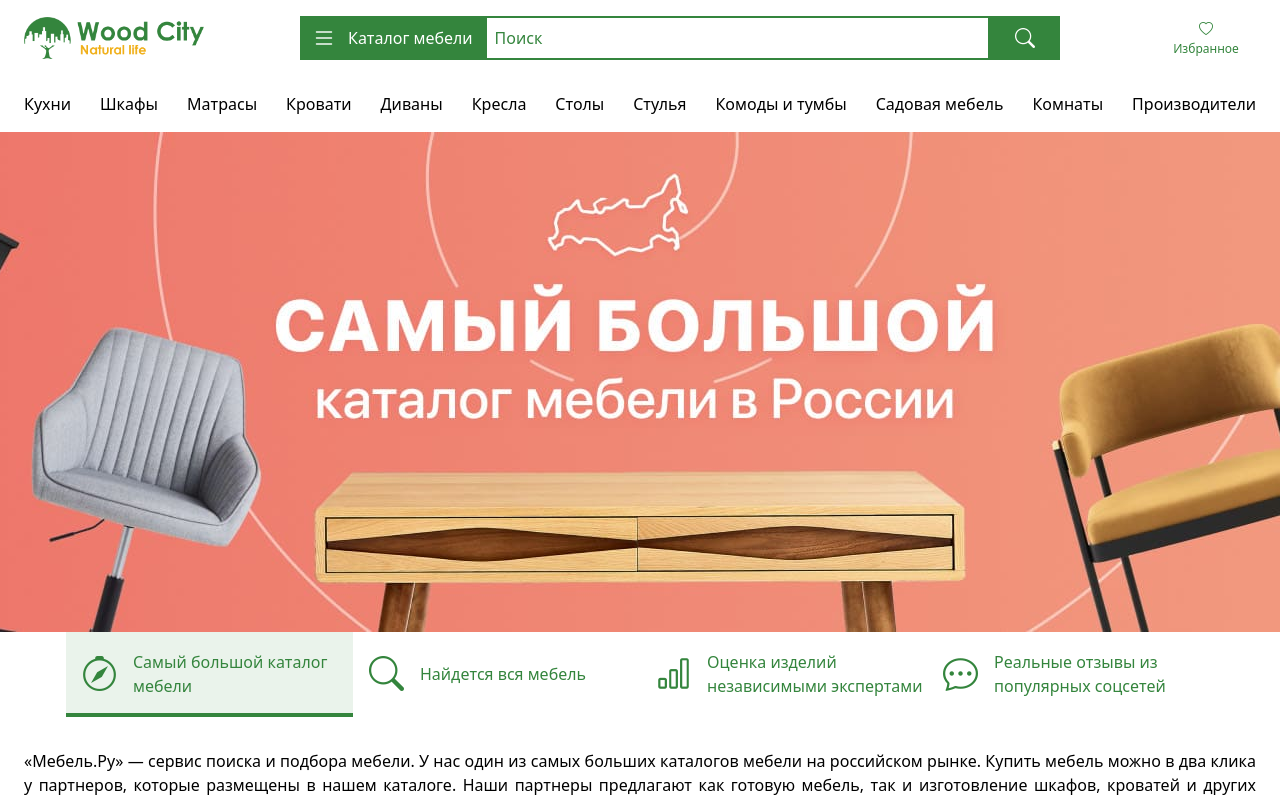
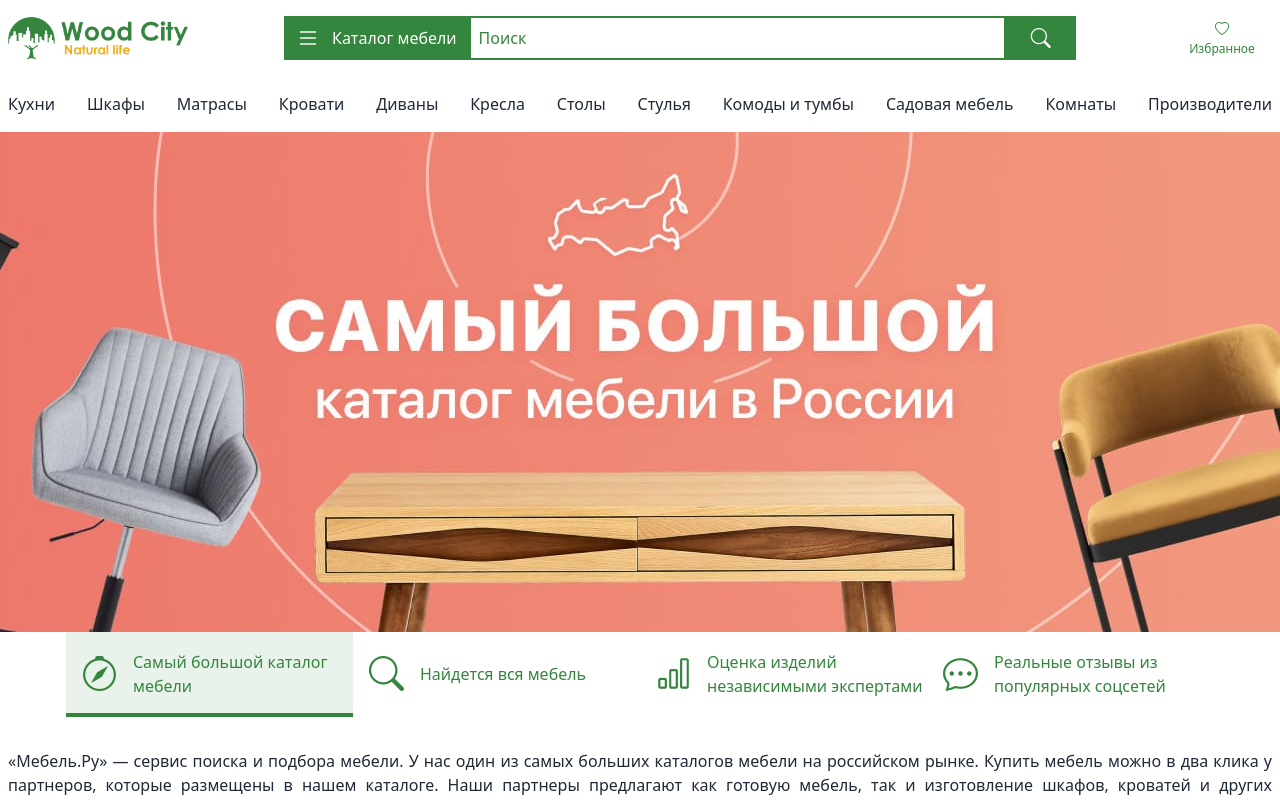
Before and after one commit to shahbozshirinboyev/sofa.wood-city.uz, a React (Vite) app: page / in a window 1280 px wide. Shown: the top 800 px of the page. Built offline with nearby package versions, Linux system fonts and the light colour scheme.

Commit message:
Add Daisy UI

```diff
--- a/package.json
+++ b/package.json
@@ -21,6 +21,7 @@
     "@types/react-dom": "^18.3.0",
     "@vitejs/plugin-react": "^4.3.1",
     "autoprefixer": "^10.4.20",
+    "daisyui": "^4.12.14",
     "eslint": "^9.9.0",
     "eslint-plugin-react": "^7.35.0",
     "eslint-plugin-react-hooks": "^5.1.0-rc.0",
--- a/tailwind.config.js
+++ b/tailwind.config.js
@@ -10,14 +10,15 @@ export default {
         center: true,
         padding: {
           DEFAULT: "0.5rem",
-          sm: "0.5rem",
-          lg: "0.7rem",
-          xl: "1.5rem",
+          "sm ": "0.5rem",
+          "lg ": "0.7rem",
+          "xl ": "1.5rem",
           "2xl": "1.5rem",
         },
       },
     },
 
   },
-  plugins: [],
+  plugins: [require('daisyui'),],
+  daisyui: { darkTheme: false, },
 };
```
Also changed, not shown: 1 other file (tests, documents, lock files or other folders).
